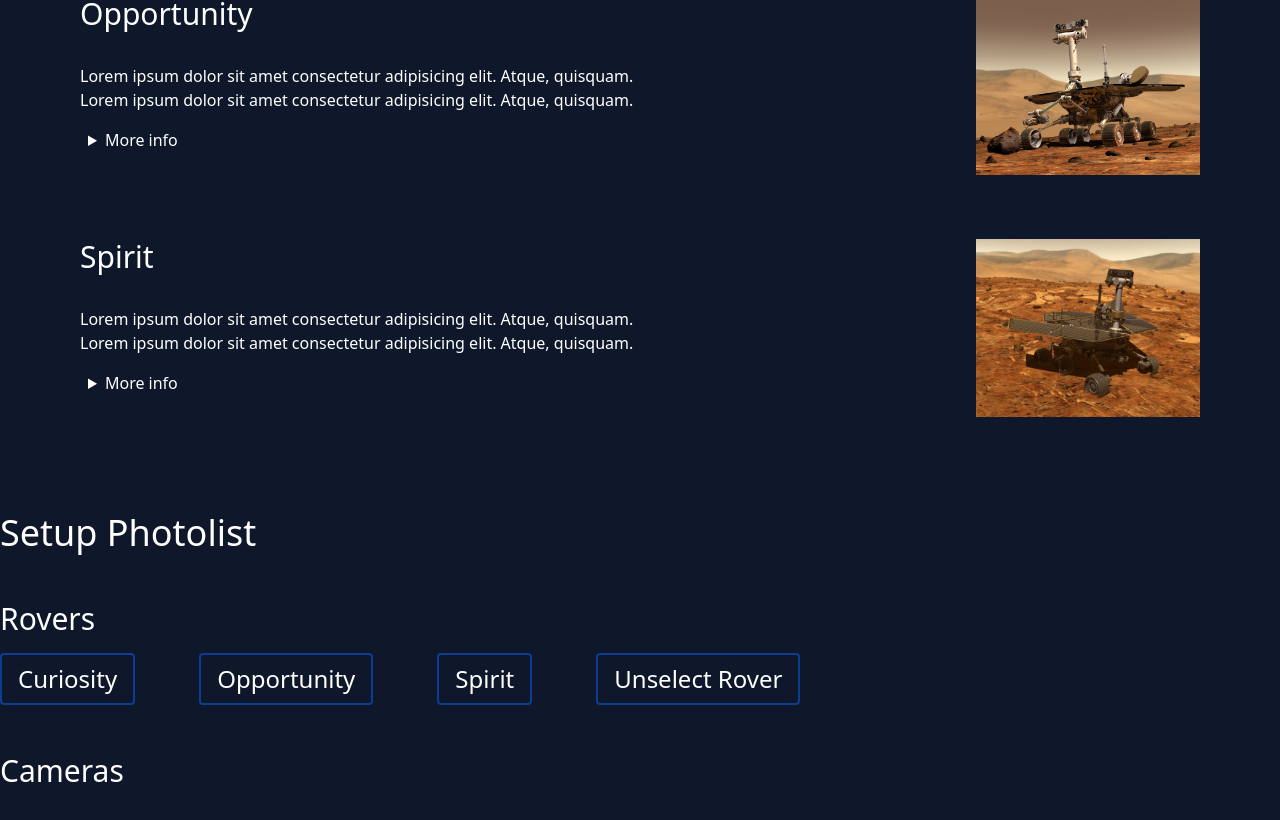
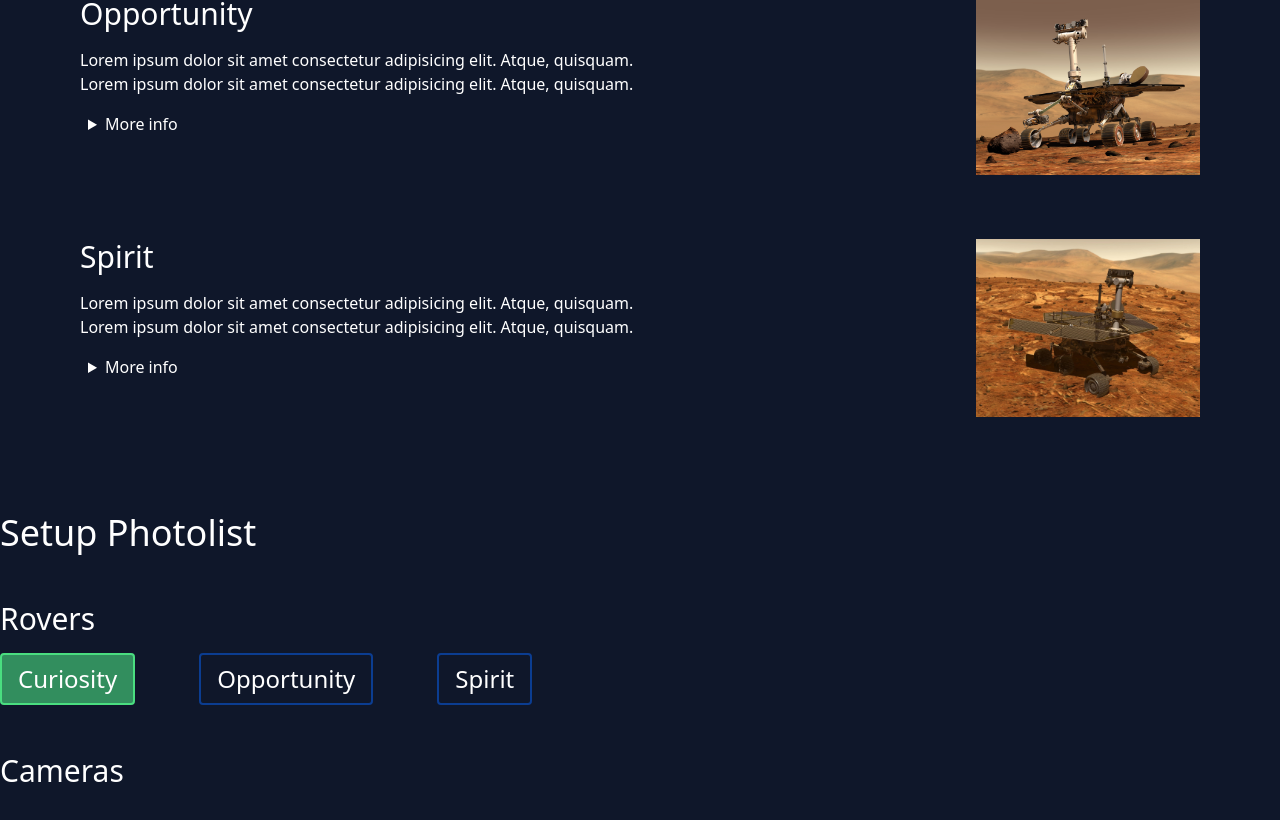
Before and after one commit to Wordllban/react-mars-rovers, a React (Create React App) app: page / in a window 1280 px wide. Shown: the part 1312-2132 px from the top of the page. Built offline with nearby package versions, Linux system fonts and the light colour scheme.

Commit message:
Styles & Features Styles: - added global styles for h3 tag - changed color of selected rover button to green
Features:
- removed "unselect rover" feature
- added default value to rover state (curiosity)

```diff
--- a/src/components/rovers/Rover.tsx
+++ b/src/components/rovers/Rover.tsx
@@ -19,7 +19,7 @@
     return (
             <article className='text-white my-16 flex justify-between'>
                 <div className='px-20'>
-                    <h3 className='text-3xl mb-8'>
+                    <h3>
                         {props.name}
                     </h3>
                     <p className='max-w-xl'>
--- a/src/components/select/Select.tsx
+++ b/src/components/select/Select.tsx
@@ -3,7 +3,7 @@
 import { sol } from '../../types/types';
 
 export const Select = () => {
-    const [rover, setRover] = useState<string | null | undefined>("");
+    const [rover, setRover] = useState<string | null | undefined>("curiosity");
     const [camera, setCamera] = useState<string | null | undefined>("")
     const [sol, setSol] = useState<sol | null | undefined>("")
 
@@ -22,7 +22,7 @@
                 <h2 className='text-4xl'>Setup Photolist</h2>
 
                 <div className='my-12'>
-                    <h3 className='block text-3xl mb-4'>Rovers</h3>
+                    <h3>Rovers</h3>
                     <button name="curiosity" onClick={roverHandler} disabled={rover === "curiosity" ? true : false}
                         className='btn-rover mr-16'                    >
                         Curiosity
@@ -37,13 +37,14 @@
                     >
                         Spirit
                     </button>
-                    <button onClick={() => setRover("")} className='btn-rover'>
-                        Unselect Rover
-                    </button>
+                </div>
+
+                <div>
+                    <h3 className=''></h3>
                 </div>
 
                 <div className=''>
-                    <h3 className='block text-3xl mb-4'>Cameras</h3>
+                    <h3 >Cameras</h3>
 
                 </div>
             </div>
--- a/src/index.css
+++ b/src/index.css
@@ -4,6 +4,12 @@
 
 @layer components {
   .btn-rover {
-    @apply text-2xl border-2 rounded border-nasa-blue py-2 px-4 transition hover:bg-nasa-blue/60 disabled:border-nasa-red disabled:bg-nasa-red/60;
+    @apply text-2xl border-2 rounded border-nasa-blue py-2 px-4 transition hover:bg-nasa-blue/60 disabled:border-green-400 disabled:bg-green-400/60;
   }
 }
+
+@layer base {
+  h3 {
+    @apply block text-3xl mb-4
+  }
+}
```
